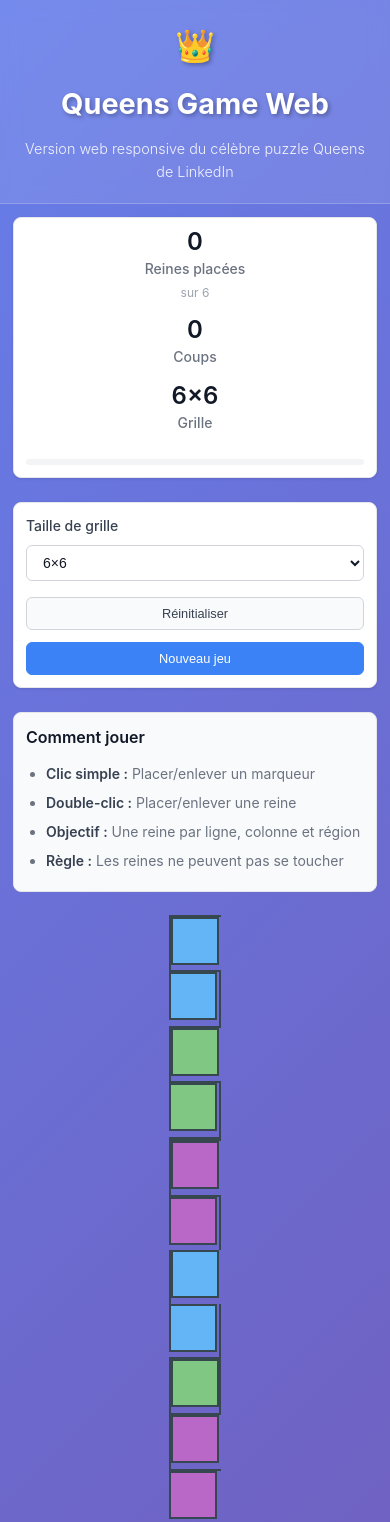
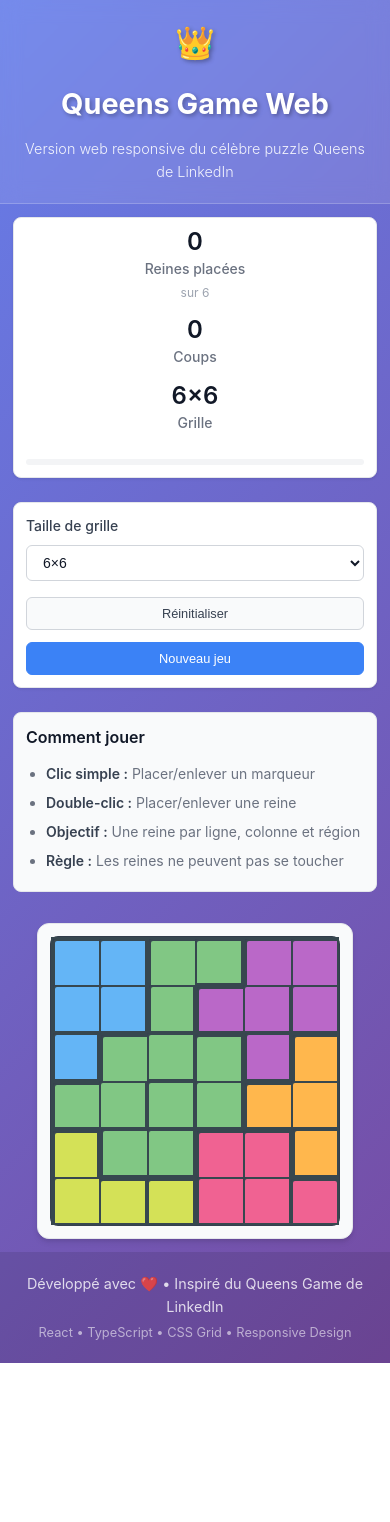
Before and after one commit to creach-t/queens-game-web, a React (Vite) app: page / in a window 390 px wide. Shown: the top 1522 px of the page. After the commit the page ends 1363 px from the top, so only its background shows below. Built offline with nearby package versions, Linux system fonts and the light colour scheme.

Commit message:
feat: add professional CSS styles for GameBoard with clean layout

```diff
--- a/src/components/GameBoard.css
+++ b/src/components/GameBoard.css
@@ -1,56 +1,79 @@
-.game-board {
+/* Styles professionnels pour GameBoard */
+.game-board-professional {
   display: flex;
   justify-content: center;
   align-items: center;
-  padding: 20px;
-  background: linear-gradient(135deg, #f5f7fa 0%, #c3cfe2 100%);
-  border-radius: 15px;
-  box-shadow: 0 8px 32px rgba(0, 0, 0, 0.1);
+  padding: 24px;
+  background: #f9fafb;
+  border-radius: 12px;
+  box-shadow: 0 4px 6px -1px rgba(0, 0, 0, 0.1), 0 2px 4px -1px rgba(0, 0, 0, 0.06);
   margin: 20px;
+  border: 1px solid #e5e7eb;
 }
 
-.game-board__grid {
+.game-board__grid-professional {
   display: grid;
-  background-color: #2c3e50;
-  padding: 3px;
+  background-color: #374151;
+  padding: 2px;
   border-radius: 8px;
-  box-shadow: inset 0 2px 8px rgba(0, 0, 0, 0.3);
+  box-shadow: inset 0 2px 4px rgba(0, 0, 0, 0.1);
+  gap: 0;
 }
 
-/* Wrapper pour chaque cellule avec bordures de région */
-.game-cell-wrapper {
+/* Wrapper pour chaque cellule */
+.game-cell-wrapper-professional {
   box-sizing: border-box;
   position: relative;
+  overflow: hidden;
+}
+
+/* Styles pour les cellules */
+.game-cell-wrapper-professional button {
+  border-radius: 0;
+  border: none;
+  box-shadow: none;
+}
+
+.game-cell-wrapper-professional button:first-child {
+  border-top-left-radius: 4px;
+}
+
+.game-cell-wrapper-professional:first-child button {
+  border-top-left-radius: 4px;
+}
+
+.game-cell-wrapper-professional:last-child button {
+  border-top-right-radius: 4px;
 }
 
 /* Responsive design */
 @media (max-width: 768px) {
-  .game-board {
-    margin: 10px;
-    padding: 15px;
+  .game-board-professional {
+    margin: 16px;
+    padding: 16px;
   }
 
-  .game-board__grid {
-    padding: 2px;
+  .game-board__grid-professional {
+    padding: 1px;
   }
 }
 
 @media (max-width: 480px) {
-  .game-board {
-    margin: 5px;
-    padding: 10px;
+  .game-board-professional {
+    margin: 8px;
+    padding: 12px;
   }
 
-  .game-board__grid {
-    padding: 2px;
+  .game-board__grid-professional {
+    padding: 1px;
   }
 }
 
-/* Animation d'entrée */
-@keyframes board-enter {
+/* Animation d'entrée subtile */
+@keyframes board-fade-in {
   from {
     opacity: 0;
-    transform: scale(0.9);
+    transform: scale(0.98);
   }
   to {
     opacity: 1;
@@ -58,6 +81,11 @@
   }
 }
 
-.game-board {
-  animation: board-enter 0.3s ease-out;
+.game-board-professional {
+  animation: board-fade-in 0.3s ease-out;
 }
+
+/* Effet de focus pour le plateau complet */
+.game-board-professional:focus-within {
+  box-shadow: 0 4px 6px -1px rgba(0, 0, 0, 0.1), 0 2px 4px -1px rgba(0, 0, 0, 0.06), 0 0 0 3px rgba(59, 130, 246, 0.1);
+}
```
